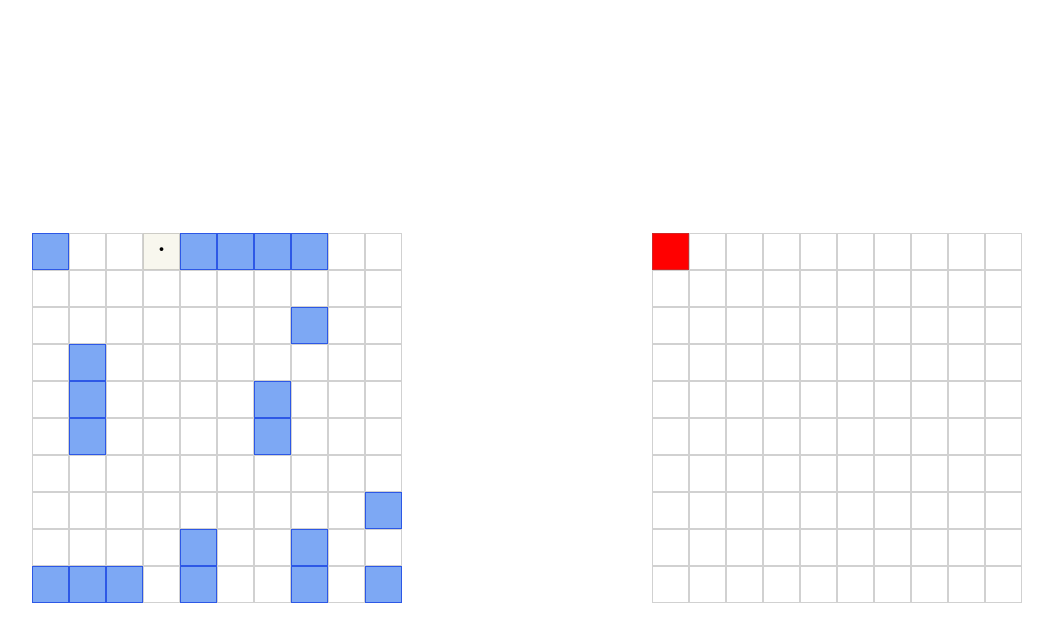
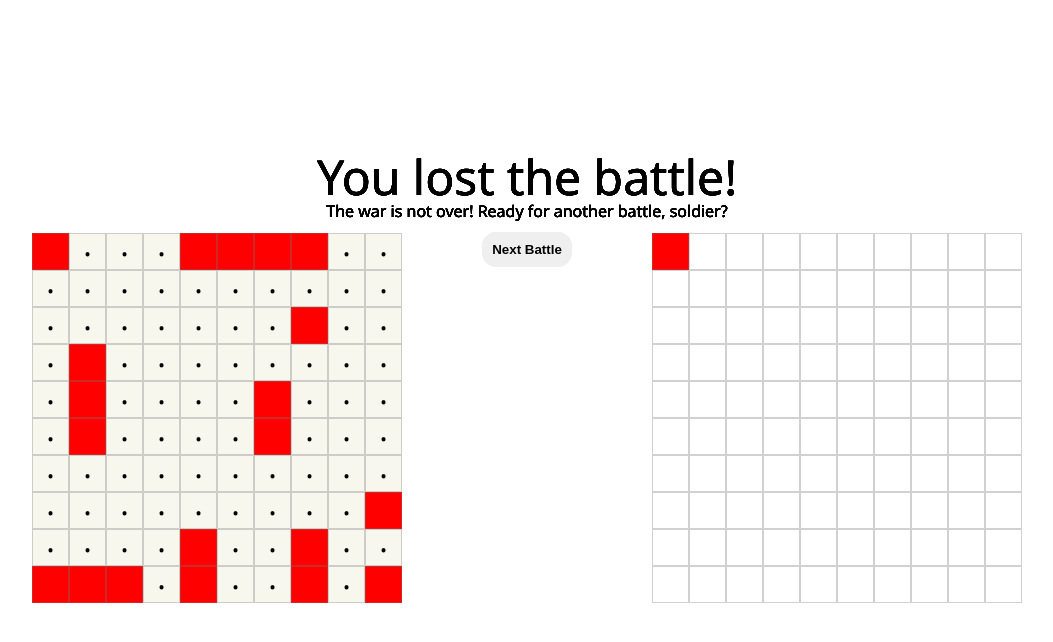
Before and after one commit to Benjamin-Albarzendji/battleship, a website built with webpack: page dist/index.html in a window 1280 px wide. Both pictures are taken after a click on the element 783 px from the left and 251 px from the top of the page. Shown: the whole page, without its empty margins (113-1166 px from the left). Built offline with nearby package versions, Linux system fonts and the light colour scheme.

Commit message:
Game loop finalized

```diff
--- a/src/functions/DOM.js
+++ b/src/functions/DOM.js
@@ -2,6 +2,9 @@
 /* eslint-disable no-unused-expressions */
 // const Player = require('./player');
 
+import { startTheGame } from '..';
+
+// Creastes the grid with gridLoop
 function createGrid() {
   const gridContainer = document.createElement('div');
   gridContainer.className = 'gridContainer';
@@ -34,6 +37,7 @@ function gridLoop(container, typeOfPlayer) {
   }
 }
 
+// Paints the player board grid
 function gridPainter(grid) {
   for (let i = 0; i < 10; i += 1) {
     for (let j = 0; j < 10; j += 1) {
@@ -47,7 +51,7 @@ function gridPainter(grid) {
     }
   }
 }
-
+// Activates the click listener on the enemy grid
 function enemyGridEventListener(compPlayer, player) {
   const enemyGrid = document.querySelectorAll('.grid2 > *>*');
 
@@ -73,10 +77,10 @@ function HitOnClick(cell, compPlayer, listenerForwarder, player) {
   }
   cell.removeEventListener('click', listenerForwarder);
 
-  isGameOver(compPlayer);
+  isGameOver(compPlayer, player);
   turnSwitcher(compPlayer, player);
 }
-
+// The computer hit function
 function compHit(coords, hitConfirmer) {
   const row = coords.x;
   const col = coords.y;
@@ -93,14 +97,66 @@ function compHit(coords, hitConfirmer) {
   }
 }
 
+// A turn switcher that hits for the computer and checks if the game is over
 function turnSwitcher(compPlayer, player) {
-  compHit(compPlayer.CompSendHit(), player.board.receiveHit);
-  isGameOver(player);
+  for (let i = 0; i < 100; i++) {
+    compHit(compPlayer.CompSendHit(), player.board.receiveHit);
+    isGameOver(player, compPlayer);
+  }
 }
 
-function isGameOver(board) {
-  // TO FIX //
-  //   console.log(board.board.gameOver());
+// If game is over it will call the gameoverDom
+function isGameOver(loser, winner) {
+  if (loser.board.gameOver()) {
+    gameOverDOM(winner);
+  }
+}
+
+// Creates UI elements for the game over
+function gameOverDOM(winner) {
+  // Gameover Container
+  const gameOverContainer = document.createElement('div');
+  gameOverContainer.className = 'gameOverContainer';
+  document.body.appendChild(gameOverContainer);
+
+  // Final text div
+  const finalTextDiv = document.createElement('div');
+  finalTextDiv.className = 'finalTextDiv';
+  gameOverContainer.appendChild(finalTextDiv);
+
+  // Play again div
+  const playAgain = document.createElement('div');
+  playAgain.className = 'playAgain';
+  playAgain.textContent =
+    'The war is not over! Ready for another battle, soldier?';
+  gameOverContainer.appendChild(playAgain);
+
+  // Play again Button
+  const playAgainButton = document.createElement('button');
+  playAgainButton.className = 'playAgainButton';
+  playAgainButton.textContent = 'Next Battle';
+  gameOverContainer.appendChild(playAgainButton);
+  const resetForwarder = function (e) {
+    reset();
+  };
+  playAgainButton.addEventListener('click', resetForwarder);
+
+  if (winner.getName() === 'Computer') {
+    finalTextDiv.textContent = `You lost the battle!`;
+  } else {
+    finalTextDiv.textContent = `${winner.getName()} Won The Battle of Ships!`;
+  }
+}
+
+// Resets the game with a function called from the index.js module
+function reset() {
+  const gridContainer = document.querySelector('.gridContainer');
+  gridContainer.remove();
+
+  const gameOverContainer = document.querySelector('.gameOverContainer');
+  gameOverContainer.remove();
+
+  startTheGame();
 }
 
 export { gridPainter, createGrid, enemyGridEventListener, compHit };
--- a/src/functions/player.js
+++ b/src/functions/player.js
@@ -2,10 +2,15 @@ const GameboardFactory = require('./GameboardFactory');
 
 const PlayerFactory = (name = 'Player') => {
   const getName = () => name;
+
+  // Calls the GameboardFactory module to give the player a board
   const playerBoard = GameboardFactory();
+  // Creates the data grid
   playerBoard.gridCreator();
 
+  // Container to make sure the computer does not send duplicate hits
   const sentHits = [];
+  // The Function that handles computer hits
   const CompSendHit = () => {
     let hitObject = { x: 0, y: 0 };
     let goodToGo = false;
--- a/src/index.js
+++ b/src/index.js
@@ -2,22 +2,37 @@ import {
   enemyGridEventListener,
   createGrid,
   gridPainter,
-  compHit,
 } from './functions/DOM';
 import './style/style.css';
-const GameboardFactory = require('./functions/GameboardFactory');
+// const GameboardFactory = require('./functions/GameboardFactory');
 const Player = require('./functions/player');
 
-const player = Player();
-player.board.randomizer();
+function getName() {
 
-const compPlayer = Player();
-compPlayer.board.randomizer();
 
-const playerBoard = player.board.getBoard();
+}
 
-createGrid();
 
-gridPainter(playerBoard);
 
-enemyGridEventListener(compPlayer, player);
+
+function startTheGame(name = "You") {
+  // Initializes the player gameboard
+  const player = Player(name);
+  player.board.randomizer();
+  const playerBoard = player.board.getBoard();
+
+  // Initializes the computer
+  const compPlayer = Player('Computer');
+  compPlayer.board.randomizer();
+
+
+  // Creates the interactive grid from the DOM.js file
+  createGrid();
+  gridPainter(playerBoard);
+  enemyGridEventListener(compPlayer, player);
+}
+
+startTheGame();
+
+// Exported so it works in the reset() function in the DOM.js module
+export { startTheGame };
--- a/src/style/style.css
+++ b/src/style/style.css
@@ -1,9 +1,9 @@
 body {
   height: 100vh;
-
   display: flex;
   justify-content: center;
   align-items: center;
+  font-family: 'Segoe UI', Tahoma, Geneva, Verdana, sans-serif;
 }
 
 .gridContainer {
@@ -30,11 +30,12 @@ body {
   border: 1px solid rgb(45, 88, 230);
 }
 
+
 .grid2 .gridCell:hover {
   border: 1px solid red;
 }
 
-.gridCellM{
+.gridCellM {
   position: relative;
   display: flex;
   justify-content: center;
@@ -44,18 +45,55 @@ body {
   background-color: rgba(228, 225, 196, 0.282);
 }
 
-.gridCellM > *{
-
+.gridCellM > * {
   position: absolute;
-    top:-35%;
+  top: -35%;
 
   font-size: 2rem;
   text-align: center;
 }
 
-.gridCellH{
+.gridCellH {
   width: 35px;
   height: 35px;
   border: 1px solid rgba(117, 117, 117, 0.332);
   background-color: red;
 }
+
+.gameOverContainer {
+  display: flex;
+  justify-content: center;
+  height: 100%;
+  width: 100%;
+  position: absolute;
+}
+.finalTextDiv{
+    font-size: 3rem;
+    position: absolute;
+    top: 17%;
+}
+
+.playAgain{
+    position: absolute;
+    top: 24%;
+}
+
+.playAgainButton{
+    position: absolute;
+    top:28%;
+    width: 90px;
+    border-radius: 15px;
+    border: none;
+    padding: 10px;
+    background-color: bla;
+    font-weight: bold;
+    transition: 1s;
+}
+
+.playAgainButton:hover{
+    cursor:pointer;
+}
+.playAgainButton:active{
+transform: scale(0.9);
+transition: 1s;
+}
```
Also changed, not shown: dist/main.js. Lines whose indentation alone changed are shown as unchanged.
